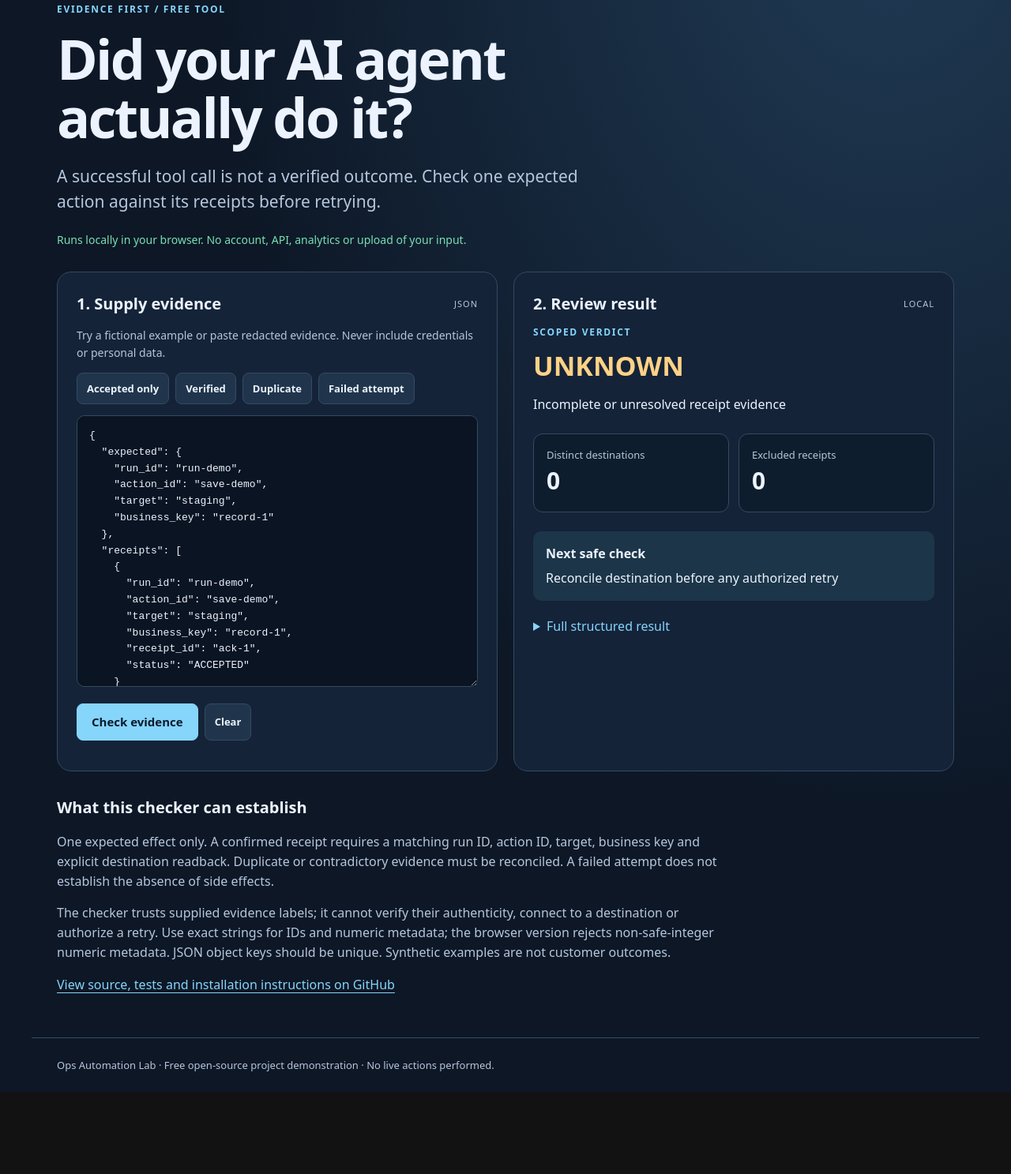
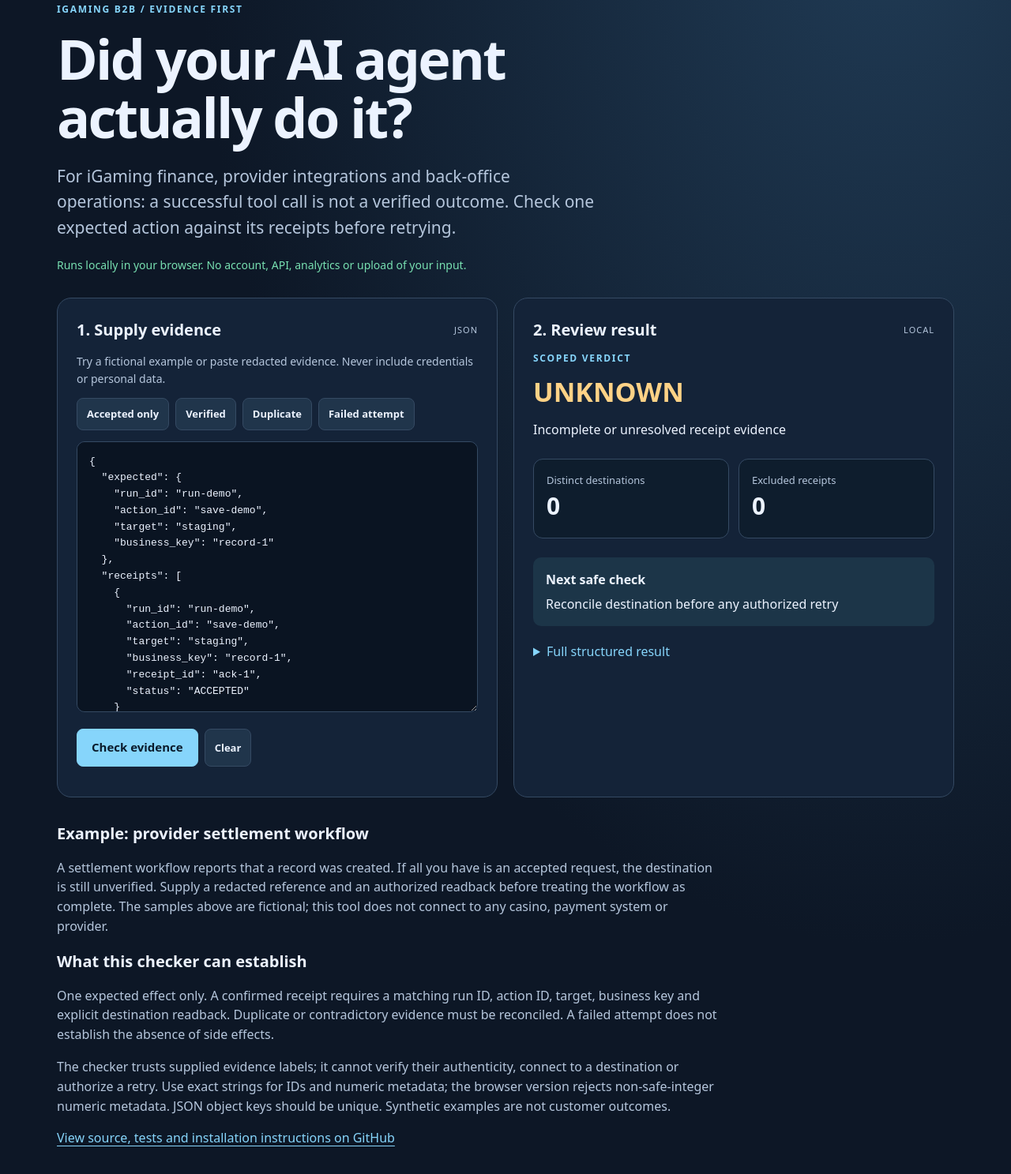
Before and after one commit to minasyannarek13-RBB/ops-automation-skills, a plain HTML site: page docs/index.html in a window 1280 px wide. Shown: the part 142-1629 px from the top of the page at 79% size. Before the commit the page ends 1525 px from the top, so only its background shows below. Drawn offline with Linux system fonts and the light colour scheme.

Commit message:
Position free evidence tools for iGaming B2B operations

```diff
--- a/docs/index.html
+++ b/docs/index.html
@@ -5,7 +5,7 @@
 <meta name="viewport" content="width=device-width, initial-scale=1">
 <meta http-equiv="Content-Security-Policy" content="default-src 'none'; script-src 'self'; style-src 'self'; connect-src 'none'; img-src 'self'; base-uri 'none'; form-action 'none'">
 <title>AI Agent Receipt Checker — Free, open source | Ops Automation Lab</title>
-<meta name="description" content="Verify one AI agent action against supplied receipts. Identify missing destination evidence and duplicate records using a free, local browser checker.">
+<meta name="description" content="Free evidence checker for iGaming B2B operations and other AI workflows. Review one action against supplied receipts without uploading data.">
 <link rel="stylesheet" href="style.css">
 <script defer src="checker.js"></script>
 <script defer src="app.js"></script>
@@ -13,7 +13,7 @@
 <body>
 <header><a class="brand" href="https://github.com/minasyannarek13-RBB/ops-automation-skills">OPS / AUTOMATION LAB</a><span class="meta">OPEN SOURCE · MIT</span></header>
 <main>
-<section class="hero"><p class="eyebrow">EVIDENCE FIRST / FREE TOOL</p><h1>Did your AI agent<br>actually do it?</h1><p class="lead">A successful tool call is not a verified outcome. Check one expected action against its receipts before retrying.</p><div class="privacy">Runs locally in your browser. No account, API, analytics or upload of your input.</div></section>
+<section class="hero"><p class="eyebrow">IGAMING B2B / EVIDENCE FIRST</p><h1>Did your AI agent<br>actually do it?</h1><p class="lead">For iGaming finance, provider integrations and back-office operations: a successful tool call is not a verified outcome. Check one expected action against its receipts before retrying.</p><div class="privacy">Runs locally in your browser. No account, API, analytics or upload of your input.</div></section>
 <section class="workbench" aria-label="Receipt checker">
 <div class="panel"><div class="panel-head"><h2>1. Supply evidence</h2><span>JSON</span></div>
 <p class="hint">Try a fictional example or paste redacted evidence. Never include credentials or personal data.</p>
@@ -23,7 +23,7 @@
 <div class="actions"><button class="primary" type="button" id="run">Check evidence</button><button type="button" id="clear">Clear</button></div></div>
 <div class="panel"><div class="panel-head"><h2>2. Review result</h2><span>LOCAL</span></div><div id="result" aria-live="polite"><p class="eyebrow">SCOPED VERDICT</p><h3 id="verdict">Not checked</h3><p id="reason">Choose a sample or enter evidence.</p><div class="metrics"><div><span>Distinct destinations</span><strong id="dest">—</strong></div><div><span>Excluded receipts</span><strong id="excluded">—</strong></div></div><div class="next"><b>Next safe check</b><p id="next">No action performed.</p></div><details><summary>Full structured result</summary><pre id="output"></pre></details></div></div>
 </section>
-<section class="notes"><h2>What this checker can establish</h2><p>One expected effect only. A confirmed receipt requires a matching run ID, action ID, target, business key and explicit destination readback. Duplicate or contradictory evidence must be reconciled. A failed attempt does not establish the absence of side effects.</p><p>The checker trusts supplied evidence labels; it cannot verify their authenticity, connect to a destination or authorize a retry. Use exact strings for IDs and numeric metadata; the browser version rejects non-safe-integer numeric metadata. JSON object keys should be unique. Synthetic examples are not customer outcomes.</p><a href="https://github.com/minasyannarek13-RBB/ops-automation-skills">View source, tests and installation instructions on GitHub</a></section>
+<section class="notes"><h2>Example: provider settlement workflow</h2><p>A settlement workflow reports that a record was created. If all you have is an accepted request, the destination is still unverified. Supply a redacted reference and an authorized readback before treating the workflow as complete. The samples above are fictional; this tool does not connect to any casino, payment system or provider.</p><h2>What this checker can establish</h2><p>One expected effect only. A confirmed receipt requires a matching run ID, action ID, target, business key and explicit destination readback. Duplicate or contradictory evidence must be reconciled. A failed attempt does not establish the absence of side effects.</p><p>The checker trusts supplied evidence labels; it cannot verify their authenticity, connect to a destination or authorize a retry. Use exact strings for IDs and numeric metadata; the browser version rejects non-safe-integer numeric metadata. JSON object keys should be unique. Synthetic examples are not customer outcomes.</p><a href="https://github.com/minasyannarek13-RBB/ops-automation-skills">View source, tests and installation instructions on GitHub</a></section>
 <noscript>This tool requires JavaScript to perform local calculations.</noscript></main>
 <footer>Ops Automation Lab · Free open-source project demonstration · No live actions performed.</footer>
 </body></html>
```
Also changed, not shown: 1 other file.
